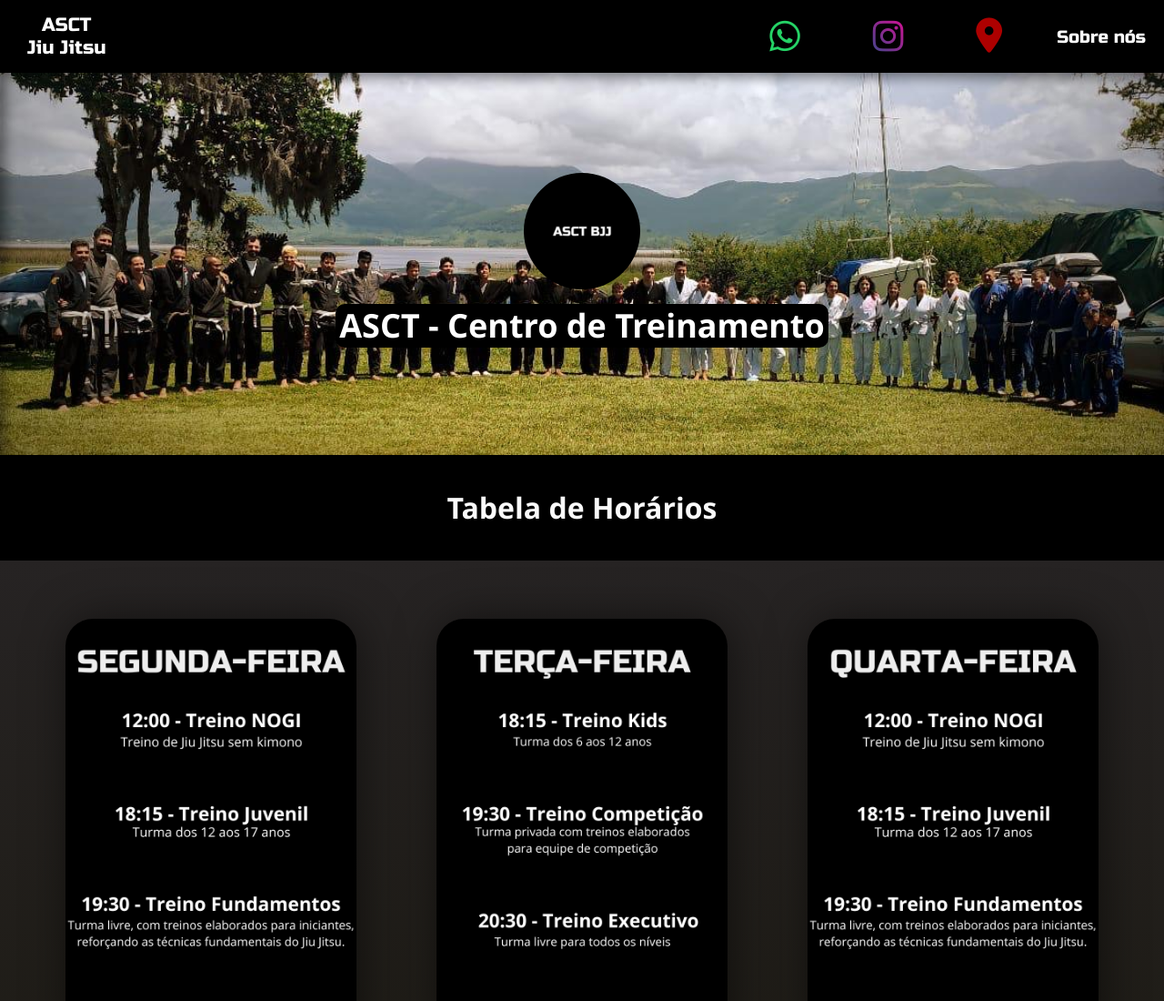
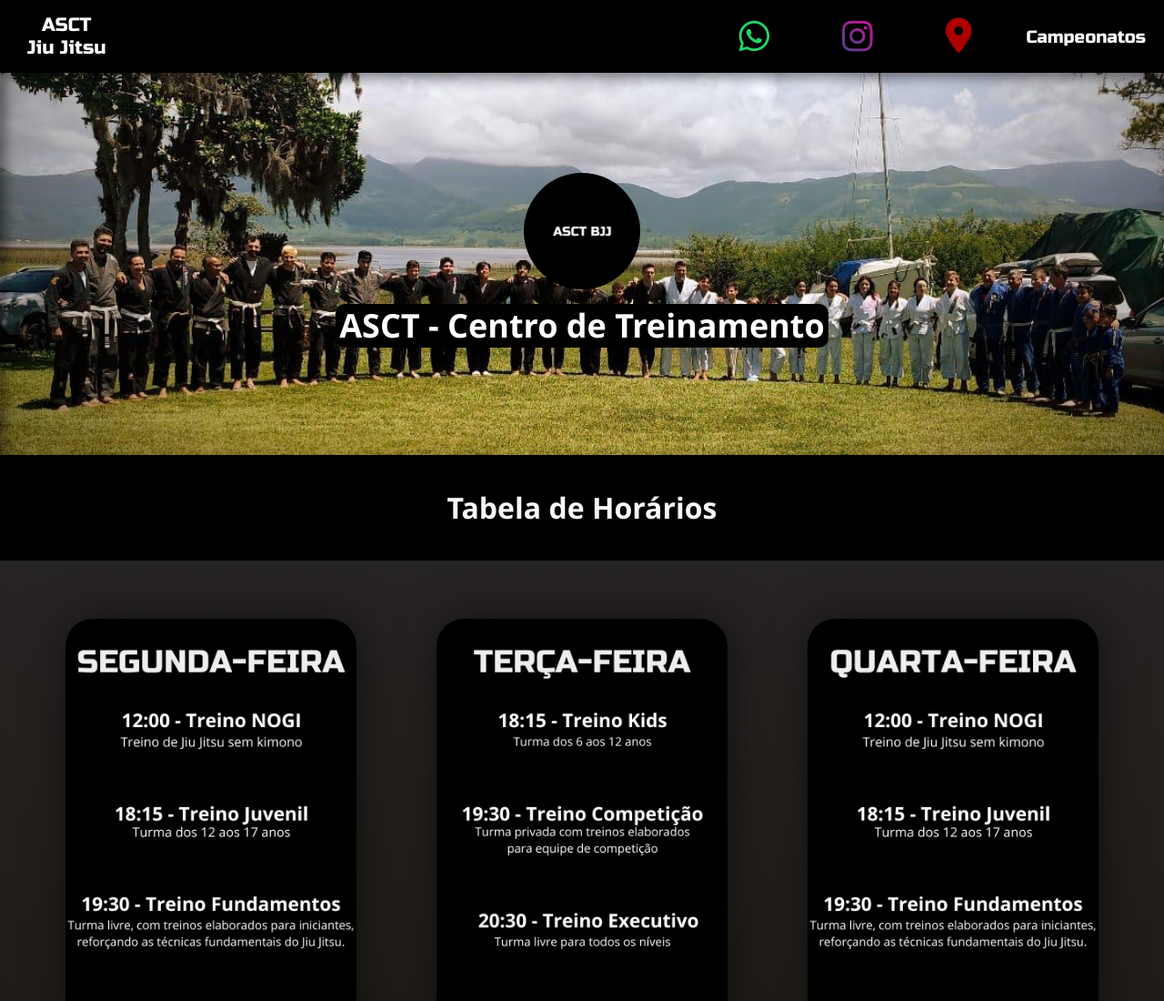
Before and after one commit to CDevincenzi/ASCT, a plain HTML site: page site01.html in a window 1280 px wide. Shown: the top 1100 px of the page at 91% size. Drawn offline with Linux system fonts and the light colour scheme.

Commit message:
12/01/2025

```diff
--- a/index.html
+++ b/site01.html
@@ -28,7 +28,7 @@
 
 
 
-            <li><a href="sobrenos.html">Sobre nós</a></li>
+            <li><a href="sobrenos.html">Campeonatos</a></li>
         </ul>
         <ul>
             <li><a href="index.html" class="perfil">ASCT <br>Jiu Jitsu</a></li>
@@ -40,7 +40,7 @@
 ><a href="https://www.instagram.com/asct.bjj/" target="_blank"><i class="fa-brands fa-instagram fa-2xl" ></i></a></li>
 <li class="hideOnMobile"><a href="https://www.google.com.br/maps/place/ASCT+-+Centro+de+Treinamento/@-29.5496741,-49.8928705,19z/data=!4m6!3m5!1s0x95227d359e92ea0b:0x82f7d01e536b54a5!8m2!3d-29.5496659!4d-49.8927418!16s%2Fg%2F11w2k0ycll?entry=ttu" target="_blank"><i class="fa-solid fa-location-dot fa-2xl" style="color: #ad0000;"></i></a></li>
             <li class="hideOnMobile"></li>
-            <li class="hideOnMobile"><a href="sobrenos.html">Sobre nós</a></li>
+            <li class="hideOnMobile"><a href="sobrenos.html">Campeonatos</a></li>
             <li class="menu-button" onclick="showSidebar()"><a href="#"><svg xmlns="http://www.w3.org/2000/svg" height="26" viewBox="0 96 960 960" width="26">
                         <path d="M120 816v-60h720v60H120Zm0-210v-60h720v60H120Zm0-210v-60h720v60H120Z"></path>
                     </svg></a></li>
```
Also changed, not shown: sobrenos.html (+1 -1 lines).
